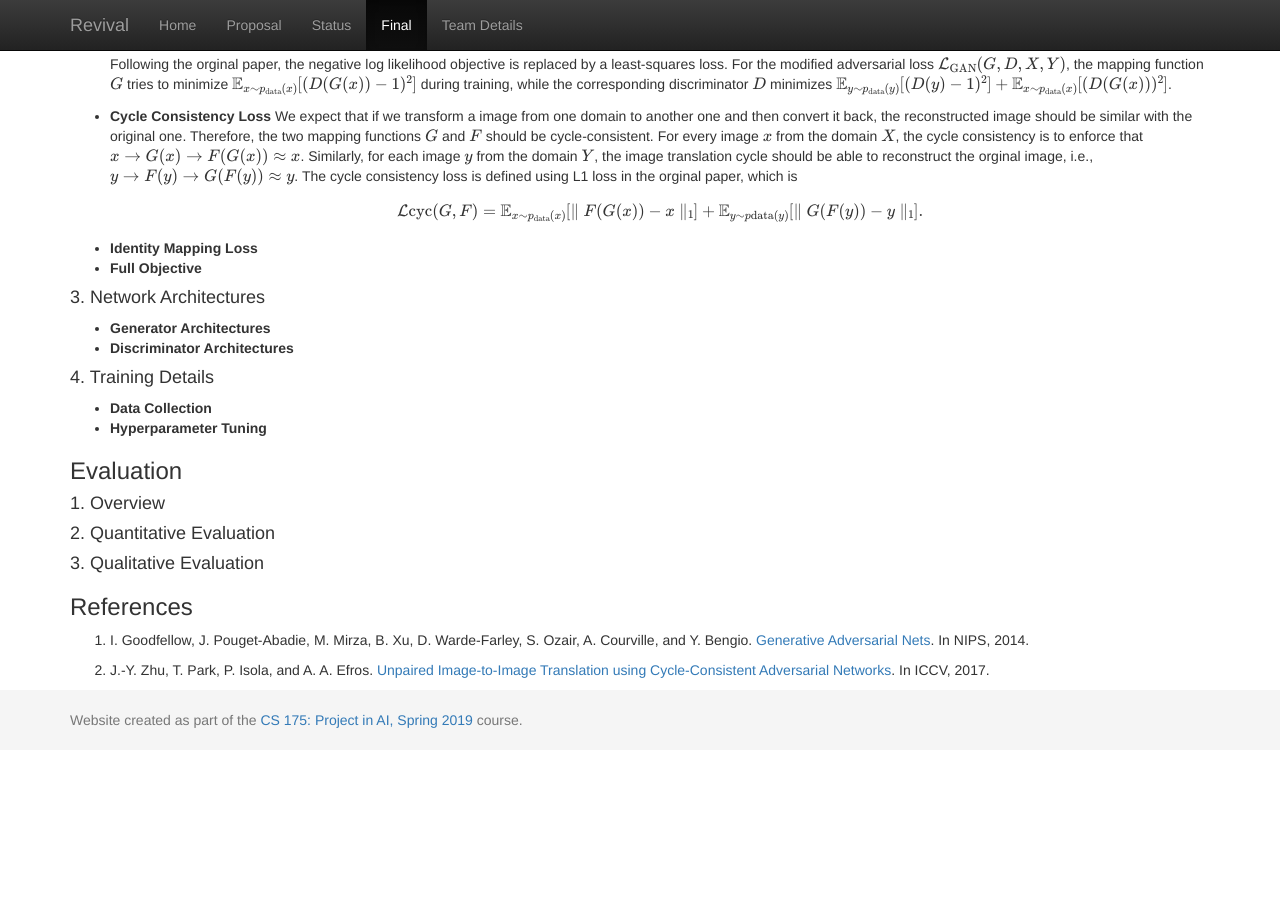
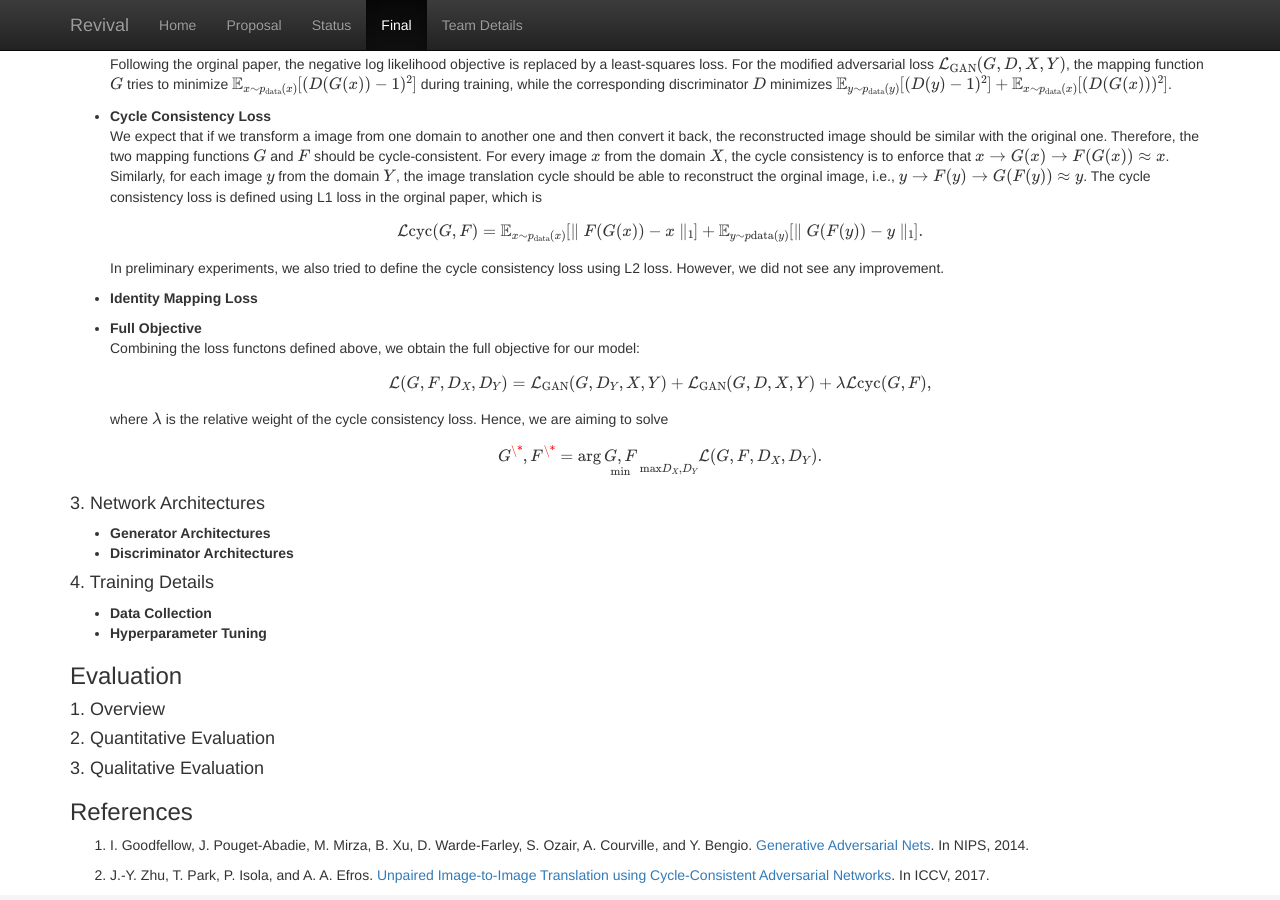
Before and after one commit to sijielu/Revival, a Jekyll site: the page built from docs/final.md, in a window 1280 px wide and 900 px high, scrolled down 672 px. Built offline with Jekyll 4.4.1, drawn with Linux system fonts in a browser that asks for light colours; formulas are drawn with MathJax 3; before the commit the page ends 1422 px from its top, so only the background shows below that.

Commit message:
Update final.md

```diff
--- a/docs/final.md
+++ b/docs/final.md
@@ -34,8 +34,18 @@ title:  Final Report
 
   $$\mathcal{L}{\text{cyc}}(G, F) = \mathbb{E}_{x\sim p_{\text{data}}(x)}[\parallel F(G(x))-x \parallel_1] + \mathbb{E}_{y\sim p{\text{data}}(y)}[\parallel G(F(y))-y \parallel_1].$$
 
+  In preliminary experiments, we also tried to define the cycle consistency loss using L2 loss. However, we did not see any improvement.
+
 - **Identity Mapping Loss**
+
 - **Full Objective**
+  Combining the loss functons defined above, we obtain the full objective for our model:
+
+  $$\mathcal{L}(G, F, D_X, D_Y) = \mathcal{L}_{\text{GAN}}(G, D_Y, X, Y) + \mathcal{L}_{\text{GAN}}(G, D, X, Y) + \lambda\mathcal{L}{\text{cyc}}(G, F),$$
+
+  where $$\lambda$$ is the relative weight of the cycle consistency loss. Hence, we are aiming to solve
+
+  $$G^\*, F^\* = \text{arg}\, \underset{\text{min}}{G, F}\, \underset{\text{max}{D_X, D_Y}}\, \mathcal{L}(G, F, D_X, D_Y).$$
 
 #### 3. Network Architectures
 - **Generator Architectures**
```
